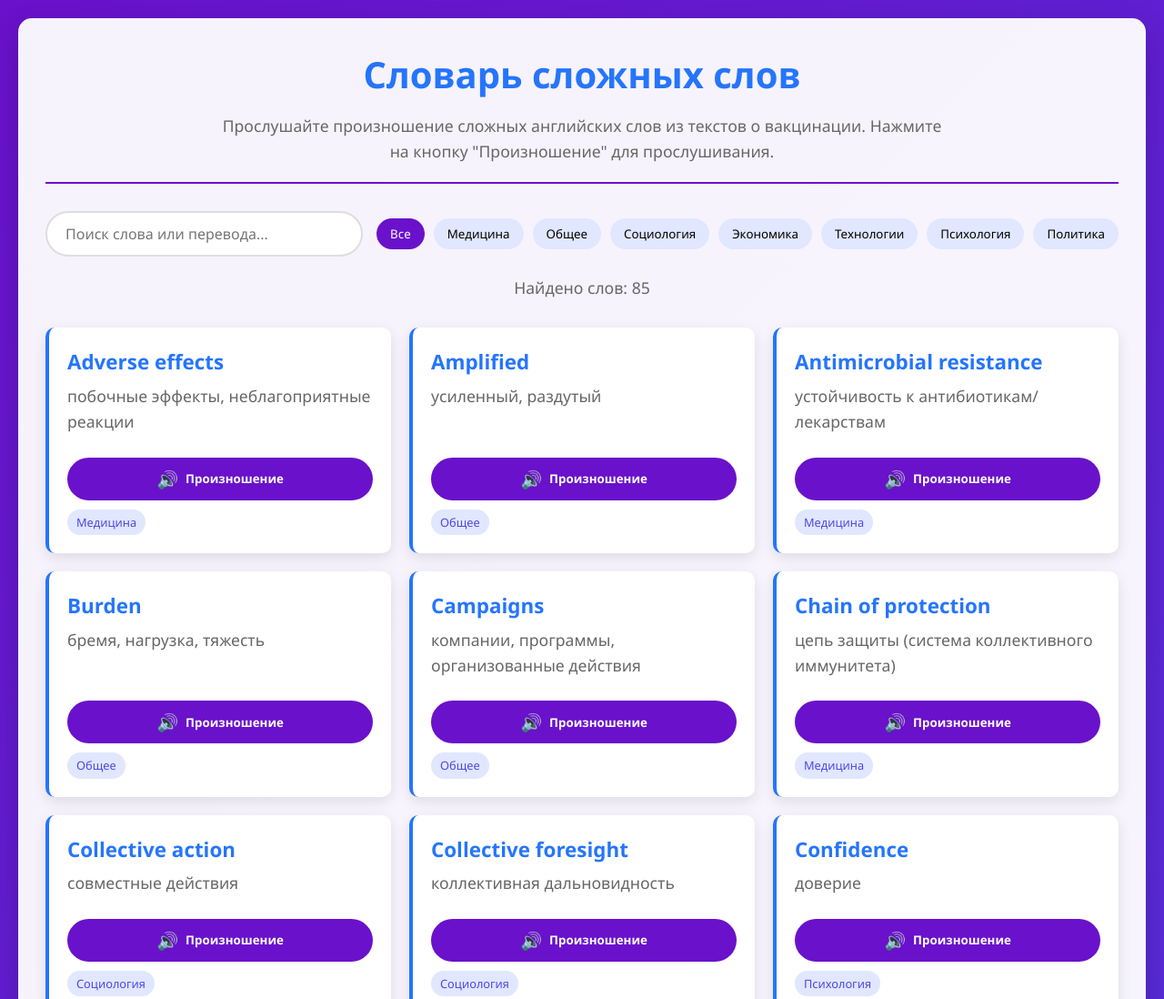
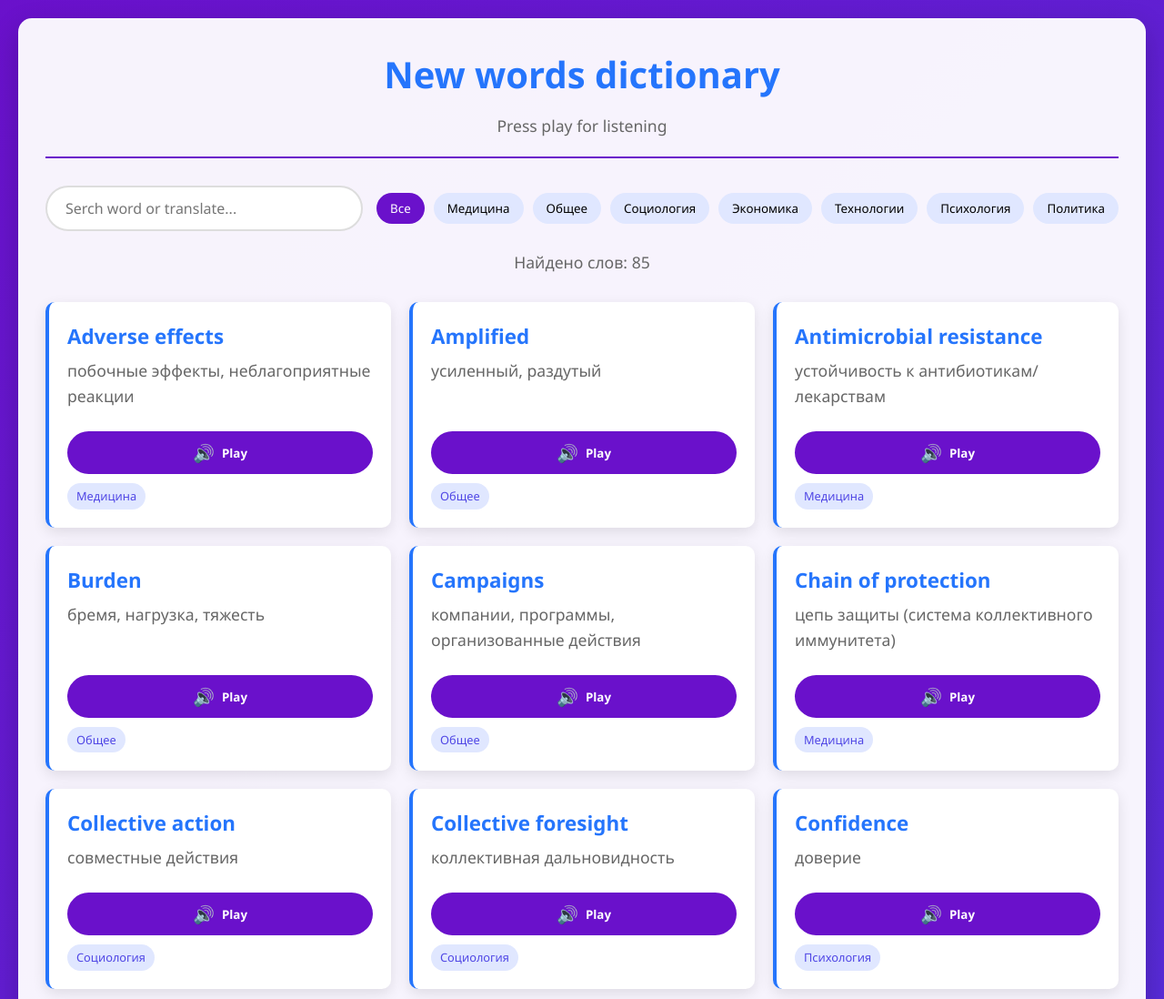
Before and after one commit to virtuoz84/1.github.io, a plain HTML site: page index.html in a window 1280 px wide. Shown: the top 1098 px of the page at 91% size. Drawn offline with Linux system fonts and the light colour scheme.

Commit message:
Update index.html

```diff
--- a/index.html
+++ b/index.html
@@ -213,13 +213,13 @@
 <body>
     <div class="container">
         <header>
-            <h1>Словарь сложных слов</h1>
-            <p class="description">Прослушайте произношение сложных английских слов из текстов о вакцинации. Нажмите на кнопку "Произношение" для прослушивания.</p>
+            <h1>New words dictionary</h1>
+            <p class="description">Press play for listening</p>
         </header>
 
         <div class="controls">
             <div class="search-container">
-                <input type="text" id="search" placeholder="Поиск слова или перевода...">
+                <input type="text" id="search" placeholder="Serch word or translate...">
             </div>
 
             <div class="filter-buttons">
@@ -243,7 +243,7 @@
         </div>
 
         <footer>
-            <p>Создано для изучения сложных слов из текстов о вакцинации</p>
+            <p>create for learning</p>
         </footer>
     </div>
 
@@ -353,7 +353,7 @@
                     <div class="word">${item.word}</div>
                     <div class="translation">${item.translation}</div>
                     <button class="audio-btn" onclick="speakWord('${item.word.replace(/'/g, "\\'")}')">
-                        <span class="icon">🔊</span> Произношение
+                        <span class="icon">🔊</span> Play
                     </button>
                     <div class="category">${item.category}</div>
                 `;
```
